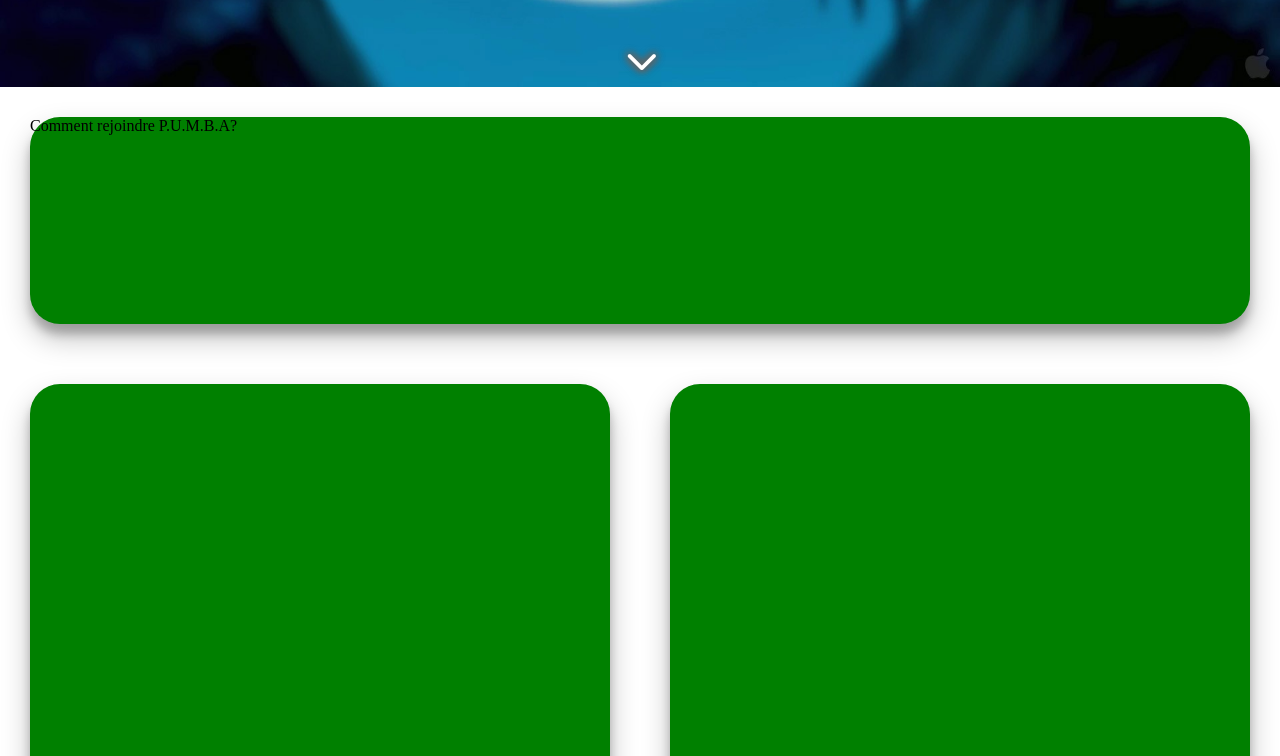
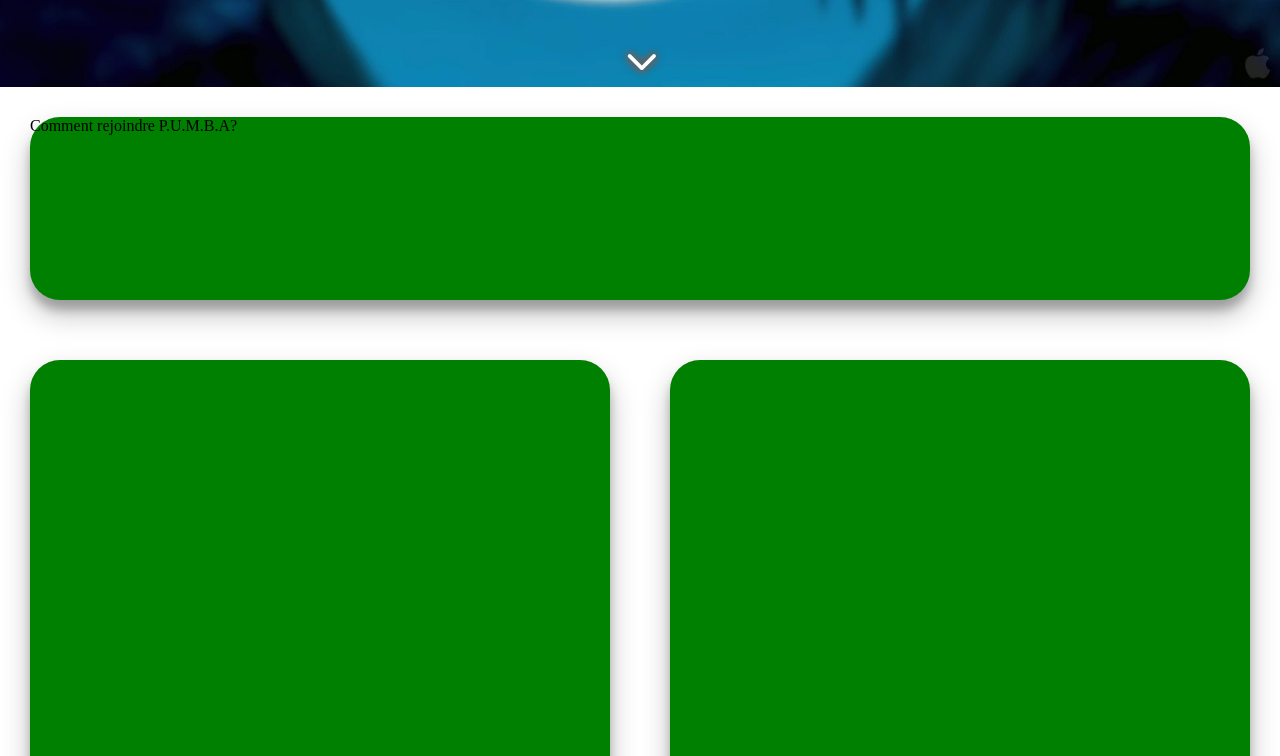
Before and after one commit to samalze/samalze.github.io, a plain HTML site: page index.html in a window 1280 px wide. Shown: the part 713-1469 px from the top of the page. Drawn offline with Linux system fonts and the light colour scheme; a web font is replaced by a local one.

Commit message:
ptit fix de la taille du container du commit precedent

```diff
--- a/main.css
+++ b/main.css
@@ -124,7 +124,7 @@ h1 {
 /*  |||||||||||||||||||||||||Contacts : Whatsapp / header |||||||||||||||||||||||||||| */
 
 #contactWrapper{
-    height: 100vh ;
+    /* height: 100vh ; */
     /* background: red; */
     display: grid;
 
--- a/main.js
+++ b/main.js
@@ -28,14 +28,18 @@ document.addEventListener('DOMContentLoaded', () => {
 
 function scrollDown() { // le pb etait que le nom etait scroll() et c'est une fonction qui existe deja;)
     let vh = 100; //valeur en vh [100vh = ecran en entier en hauter]
-    let pixels = (vh * window.innerHeight) / 100// - 70; //calculer le nombre de pixels auquel vh correspond et soustraire 70 donc la taille du header replie
+    let pixels = (vh * window.innerHeight) / 100 - 70; //calculer le nombre de pixels auquel vh correspond et soustraire 70 donc la taille du header replie
     window.scrollTo(0, pixels);
 }
 
-document.getElementsByClassName('arrow_carrot-down').onclick = scroll;
 
+window.onload = function(){
+    let vh = 100; //valeur en vh [100vh = ecran en entier en hauter]
+    let pixels = (vh * window.innerHeight) / 100 - 70; //calculer le nombre de pixels auquel vh correspond et soustraire 70 donc la taille du header replie
+    document.getElementById('contactWrapper').style.height = String(pixels)+'px';
+};
 
-
+// document.getElementsByClassName('arrow_carrot-down').onclick = scroll;
 
 let openOrClosed = false;
 function showMenu(){
```
